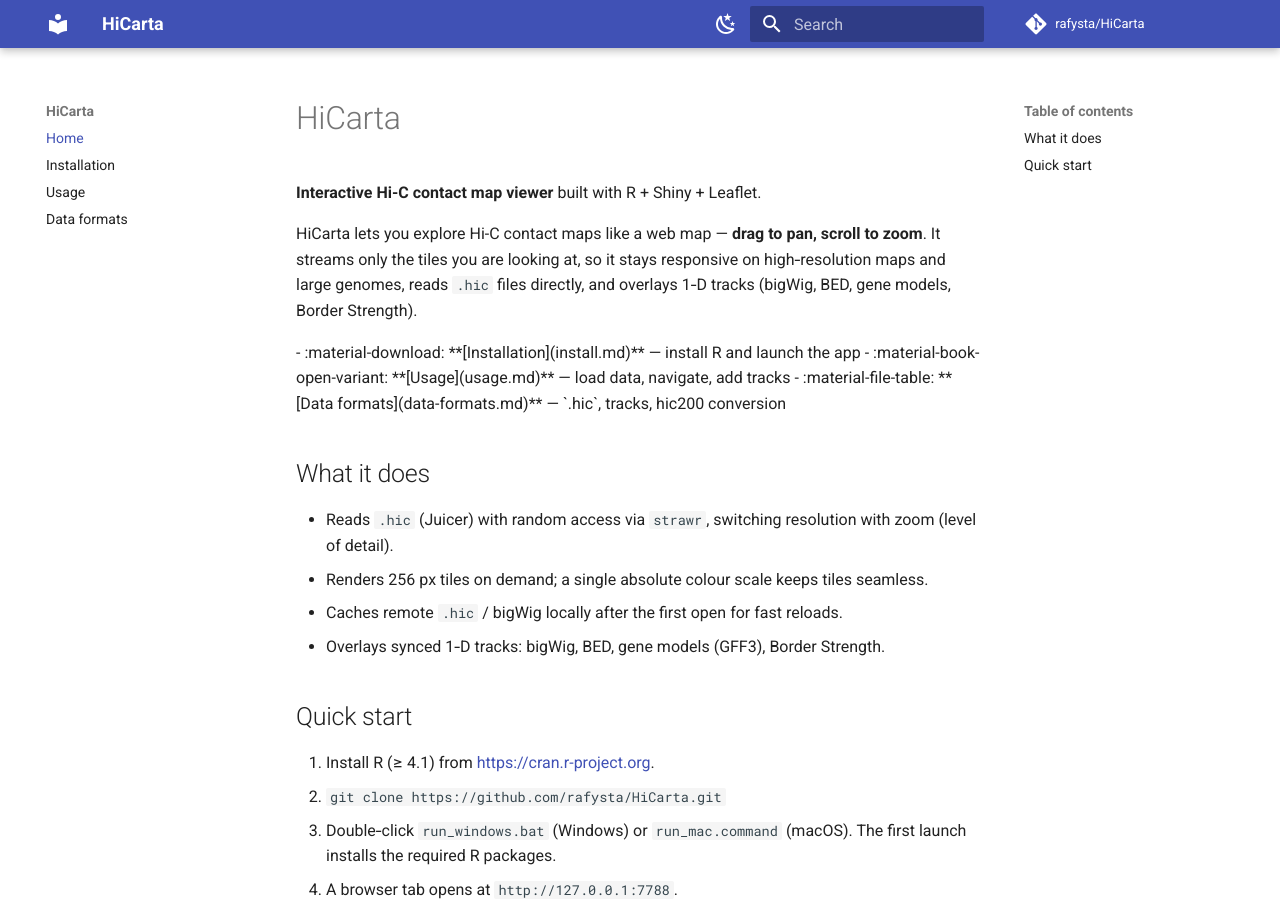
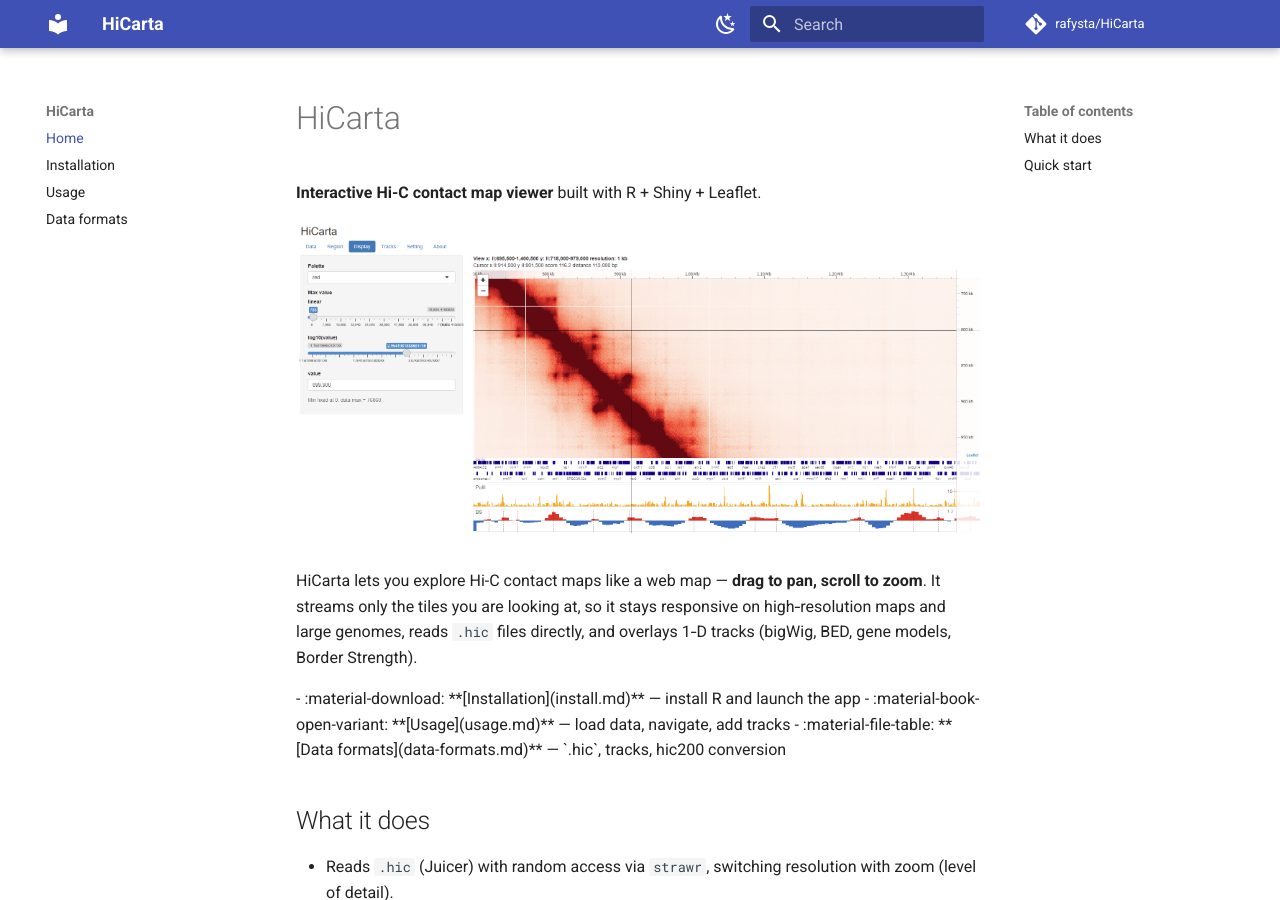
Before and after one commit to rafysta/HiCarta, an MkDocs documentation site: the page built from docs/index.md, in a window 1280 px wide and 900 px high. Built offline with MkDocs 1.6.1 and Material for MkDocs 9.7.7, drawn with Linux system fonts in a browser that asks for light colours; comment, search, counter and statistics services are not loaded.

Commit message:
feat(docs): add overview image to documentation
Added a new overview image to the documentation to provide users with a visual representation of the HiCarta platform.

```diff
--- a/docs/index.md
+++ b/docs/index.md
@@ -1,6 +1,8 @@
 # HiCarta
 
 **Interactive Hi-C contact map viewer** built with R + Shiny + Leaflet.
+
+![](images\overview.png)
 
 HiCarta lets you explore Hi-C contact maps like a web map — **drag to pan, scroll
 to zoom**. It streams only the tiles you are looking at, so it stays responsive on
```
Also changed, not shown: docs/images/overview.png (added).
